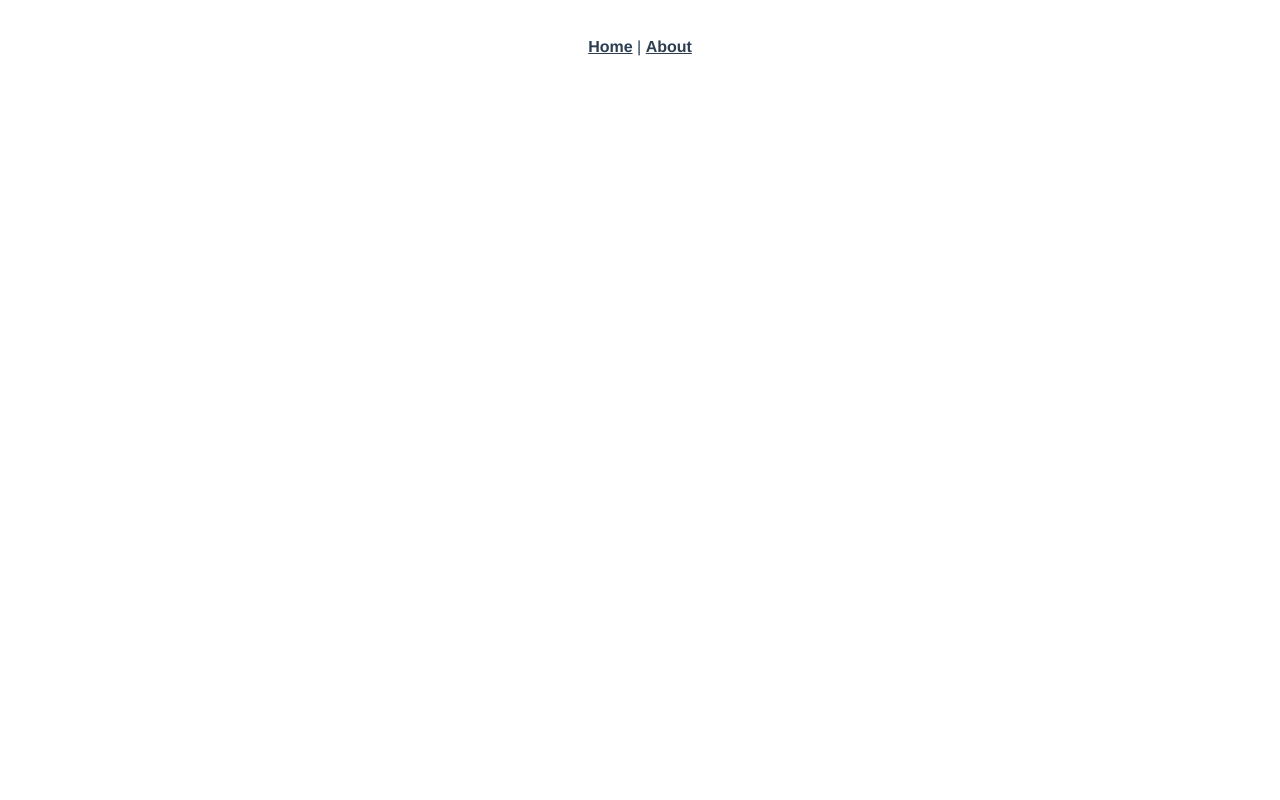
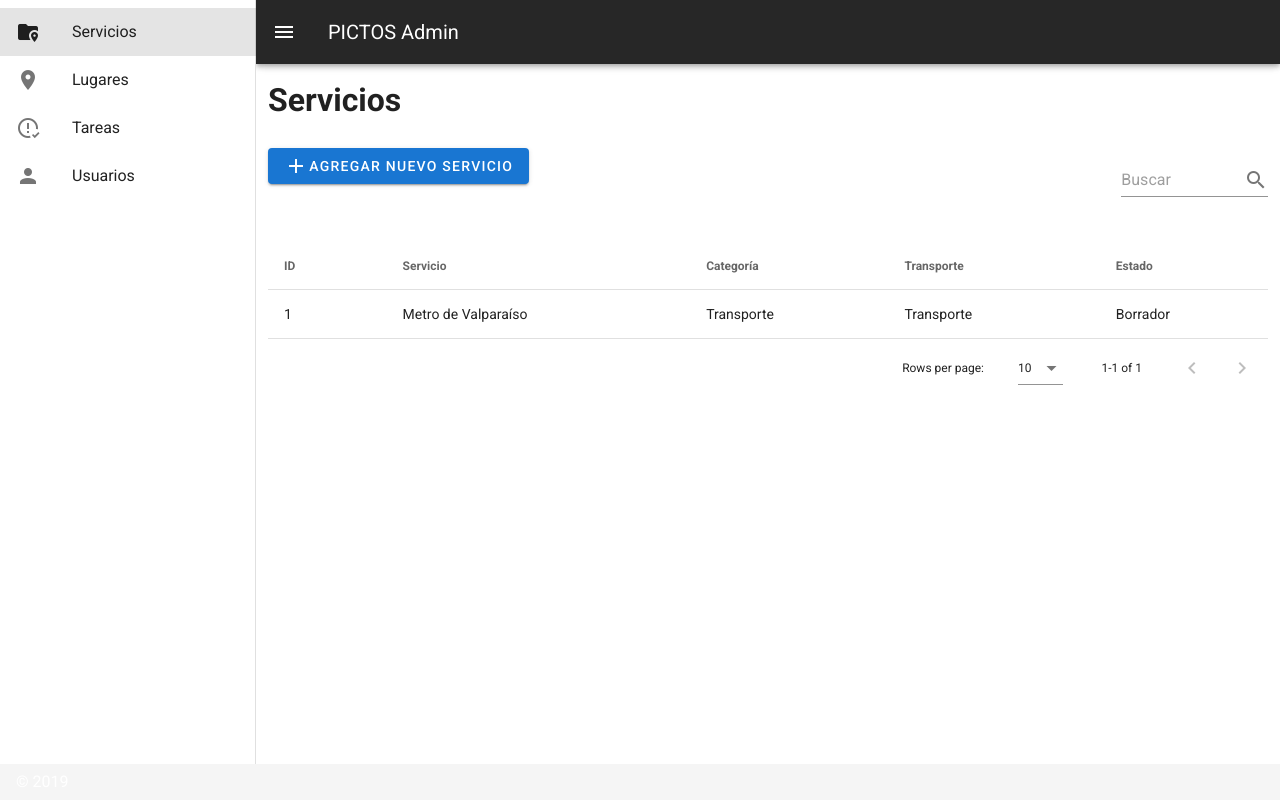
Before and after one commit to accesibilidad-inclusion/pictos-admin, a Vue app: page /#/servicios in a window 1280 px wide. Built offline with nearby package versions, Linux system fonts and the light colour scheme.

Commit message:
base admin

```diff
--- a/public/index.html
+++ b/public/index.html
@@ -6,6 +6,8 @@
     <meta name="viewport" content="width=device-width,initial-scale=1.0">
     <link rel="icon" href="<%= BASE_URL %>favicon.ico">
     <title><%= htmlWebpackPlugin.options.title %></title>
+    <link rel="stylesheet" href="https://fonts.googleapis.com/css?family=Roboto:100,300,400,500,700,900">
+    <link rel="stylesheet" href="https://cdn.jsdelivr.net/npm/@mdi/font@latest/css/materialdesignicons.min.css">
   </head>
   <body>
     <noscript>
--- a/src/App.vue
+++ b/src/App.vue
@@ -1,32 +1,90 @@
 <template>
-  <div id="app">
-    <div id="nav">
-      <router-link to="/">Home</router-link> |
-      <router-link to="/about">About</router-link>
-    </div>
-    <router-view/>
-  </div>
+  <v-app id="inspire">
+    <v-navigation-drawer
+      v-model="drawer"
+      app
+    >
+      <v-list>
+        <!-- <v-list-item link>
+          <v-list-item-action>
+            <v-icon>mdi-home</v-icon>
+          </v-list-item-action>
+          <v-list-item-content>
+            <v-list-item-title>Home</v-list-item-title>
+          </v-list-item-content>
+        </v-list-item> -->
+        <v-list-item link to="/servicios">
+          <v-list-item-action>
+            <v-icon>mdi-folder-marker</v-icon>
+          </v-list-item-action>
+          <v-list-item-content>
+            <v-list-item-title>Servicios</v-list-item-title>
+          </v-list-item-content>
+        </v-list-item>
+        <v-list-item link>
+          <v-list-item-action>
+            <v-icon>mdi-map-marker</v-icon>
+          </v-list-item-action>
+          <v-list-item-content>
+            <v-list-item-title>Lugares</v-list-item-title>
+          </v-list-item-content>
+        </v-list-item>
+        <v-list-item link>
+          <v-list-item-action>
+            <v-icon>mdi-alert-circle-check-outline</v-icon>
+          </v-list-item-action>
+          <v-list-item-content>
+            <v-list-item-title>Tareas</v-list-item-title>
+          </v-list-item-content>
+        </v-list-item>
+        <v-list-item link>
+          <v-list-item-action>
+            <v-icon>mdi-account</v-icon>
+          </v-list-item-action>
+          <v-list-item-content>
+            <v-list-item-title>Usuarios</v-list-item-title>
+          </v-list-item-content>
+        </v-list-item>
+      </v-list>
+    </v-navigation-drawer>
+
+    <v-app-bar
+      app
+      dark
+    >
+      <v-app-bar-nav-icon @click.stop="drawer = !drawer" />
+      <v-toolbar-title>PICTOS Admin</v-toolbar-title>
+    </v-app-bar>
+
+    <v-content>
+      <v-container
+        fluid
+      >
+        <router-view></router-view>
+      </v-container>
+    </v-content>
+    <v-footer
+      app
+    >
+      <span class="white--text">&copy; 2019</span>
+    </v-footer>
+  </v-app>
 </template>
 
-<style>
-#app {
-  font-family: Avenir, Helvetica, Arial, sans-serif;
-  -webkit-font-smoothing: antialiased;
-  -moz-osx-font-smoothing: grayscale;
-  text-align: center;
-  color: #2c3e50;
-}
+<script>
 
-#nav {
-  padding: 30px;
-}
+export default {
+  name: 'App',
 
-#nav a {
-  font-weight: bold;
-  color: #2c3e50;
-}
+  components: {
+  },
 
-#nav a.router-link-exact-active {
-  color: #42b983;
-}
-</style>
+  props: {
+    source: String,
+  },
+
+  data: () => ({
+    drawer: null,
+  }),
+};
+</script>
--- a/src/components/HelloWorld.vue
+++ /dev/null
@@ -1,59 +0,0 @@
-<template>
-  <div class="hello">
-    <h1>{{ msg }}</h1>
-    <p>
-      For a guide and recipes on how to configure / customize this project,<br>
-      check out the
-      <a href="https://cli.vuejs.org" target="_blank" rel="noopener">vue-cli documentation</a>.
-    </p>
-    <h3>Installed CLI Plugins</h3>
-    <ul>
-      <li><a href="https://github.com/vuejs/vue-cli/tree/dev/packages/%40vue/cli-plugin-babel" target="_blank" rel="noopener">babel</a></li>
-      <li><a href="https://github.com/vuejs/vue-cli/tree/dev/packages/%40vue/cli-plugin-router" target="_blank" rel="noopener">router</a></li>
-      <li><a href="https://github.com/vuejs/vue-cli/tree/dev/packages/%40vue/cli-plugin-eslint" target="_blank" rel="noopener">eslint</a></li>
-    </ul>
-    <h3>Essential Links</h3>
-    <ul>
-      <li><a href="https://vuejs.org" target="_blank" rel="noopener">Core Docs</a></li>
-      <li><a href="https://forum.vuejs.org" target="_blank" rel="noopener">Forum</a></li>
-      <li><a href="https://chat.vuejs.org" target="_blank" rel="noopener">Community Chat</a></li>
-      <li><a href="https://twitter.com/vuejs" target="_blank" rel="noopener">Twitter</a></li>
-      <li><a href="https://news.vuejs.org" target="_blank" rel="noopener">News</a></li>
-    </ul>
-    <h3>Ecosystem</h3>
-    <ul>
-      <li><a href="https://router.vuejs.org" target="_blank" rel="noopener">vue-router</a></li>
-      <li><a href="https://vuex.vuejs.org" target="_blank" rel="noopener">vuex</a></li>
-      <li><a href="https://github.com/vuejs/vue-devtools#vue-devtools" target="_blank" rel="noopener">vue-devtools</a></li>
-      <li><a href="https://vue-loader.vuejs.org" target="_blank" rel="noopener">vue-loader</a></li>
-      <li><a href="https://github.com/vuejs/awesome-vue" target="_blank" rel="noopener">awesome-vue</a></li>
-    </ul>
-  </div>
-</template>
-
-<script>
-export default {
-  name: 'HelloWorld',
-  props: {
-    msg: String,
-  },
-};
-</script>
-
-<!-- Add "scoped" attribute to limit CSS to this component only -->
-<style scoped>
-h3 {
-  margin: 40px 0 0;
-}
-ul {
-  list-style-type: none;
-  padding: 0;
-}
-li {
-  display: inline-block;
-  margin: 0 10px;
-}
-a {
-  color: #42b983;
-}
-</style>
--- a/src/main.js
+++ b/src/main.js
@@ -1,10 +1,12 @@
 import Vue from 'vue';
 import App from './App.vue';
 import router from './router';
+import vuetify from './plugins/vuetify';
 
 Vue.config.productionTip = false;
 
 new Vue({
   router,
+  vuetify,
   render: (h) => h(App),
 }).$mount('#app');
--- /dev/null
+++ b/src/plugins/vuetify.js
@@ -0,0 +1,7 @@
+import Vue from 'vue';
+import Vuetify from 'vuetify/lib';
+
+Vue.use(Vuetify);
+
+export default new Vuetify({
+});
--- a/src/router/index.js
+++ b/src/router/index.js
@@ -1,6 +1,7 @@
 import Vue from 'vue';
 import VueRouter from 'vue-router';
 import Home from '../views/Home.vue';
+import Services from '../views/Services.vue';
 
 Vue.use(VueRouter);
 
@@ -18,6 +19,11 @@ const routes = [
     // which is lazy-loaded when the route is visited.
     component: () => import(/* webpackChunkName: "about" */ '../views/About.vue'),
   },
+  {
+    path: '/servicios',
+    name: 'Servicios',
+    component: Services,
+  },
 ];
 
 const router = new VueRouter({
--- /dev/null
+++ b/src/views/Services.vue
@@ -0,0 +1,98 @@
+<template>
+  <div>
+    <v-row>
+      <v-col cols="12">
+        <h1>Servicios</h1>
+      </v-col>
+    </v-row>
+    <v-row>
+      <v-col cols="10">
+        <v-btn to="services/create" color="primary">
+          <v-icon>mdi-plus</v-icon> Agregar nuevo servicio
+        </v-btn>
+      </v-col>
+      <v-col cols="2">
+        <!--<v-autocomplete
+          v-model="select"
+          :loading="loading"
+          :items="items"
+          :search-input.sync="search"
+          cache-items
+          class="mx-4"
+          flat
+          hide-no-data
+          hide-details
+          label="What state are you from?"
+          solo-inverted
+        ></v-autocomplete>-->
+        <v-autocomplete
+          append-icon="mdi-magnify"
+          placeholder="Buscar"
+          cache-items
+        >
+        </v-autocomplete>
+      </v-col>
+    </v-row>
+    <v-row>
+      <v-col cols="12">
+        <v-data-table
+          :headers="headers"
+          :items="entries"
+          @click:row="showService"
+        ></v-data-table>
+      </v-col>
+    </v-row>
+  </div>
+</template>
+
+<script>
+export default {
+  name: 'Services',
+  components: { },
+  methods: {
+    showService(item, args) {
+      console.log(item, args);
+      // navegar a la vista de elemento
+    },
+  },
+  beforeMount() {
+    console.log('beforeMount: manda petición a la API');
+  },
+  data() {
+    return {
+      headers: [
+        {
+          text: 'ID',
+          value: 'id',
+          align: 'start',
+        },
+        {
+          text: 'Servicio',
+          value: 'name',
+        },
+        {
+          text: 'Categoría',
+          value: 'category',
+        },
+        {
+          text: 'Transporte',
+          value: 'category',
+        },
+        {
+          text: 'Estado',
+          value: 'status',
+        },
+      ],
+      entries: [
+        {
+          id: 1,
+          name: 'Metro de Valparaíso',
+          category: 'Transporte',
+          places: 13,
+          status: 'Borrador',
+        },
+      ],
+    };
+  },
+};
+</script>
--- /dev/null
+++ b/vue.config.js
@@ -0,0 +1,5 @@
+module.exports = {
+  transpileDependencies: [
+    'vuetify',
+  ],
+};
```
Also changed, not shown: package.json (+9 -3 lines), 1 other file (tests, documents, lock files or other folders).
